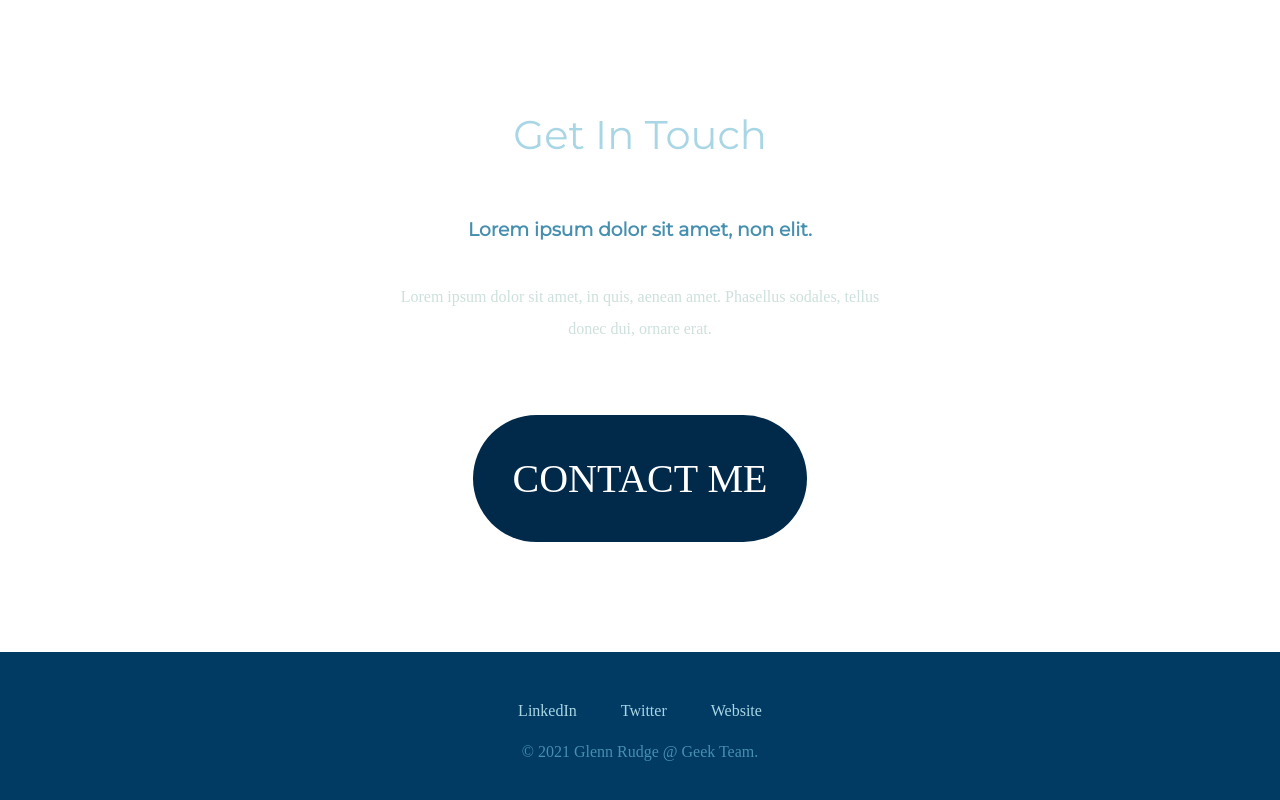
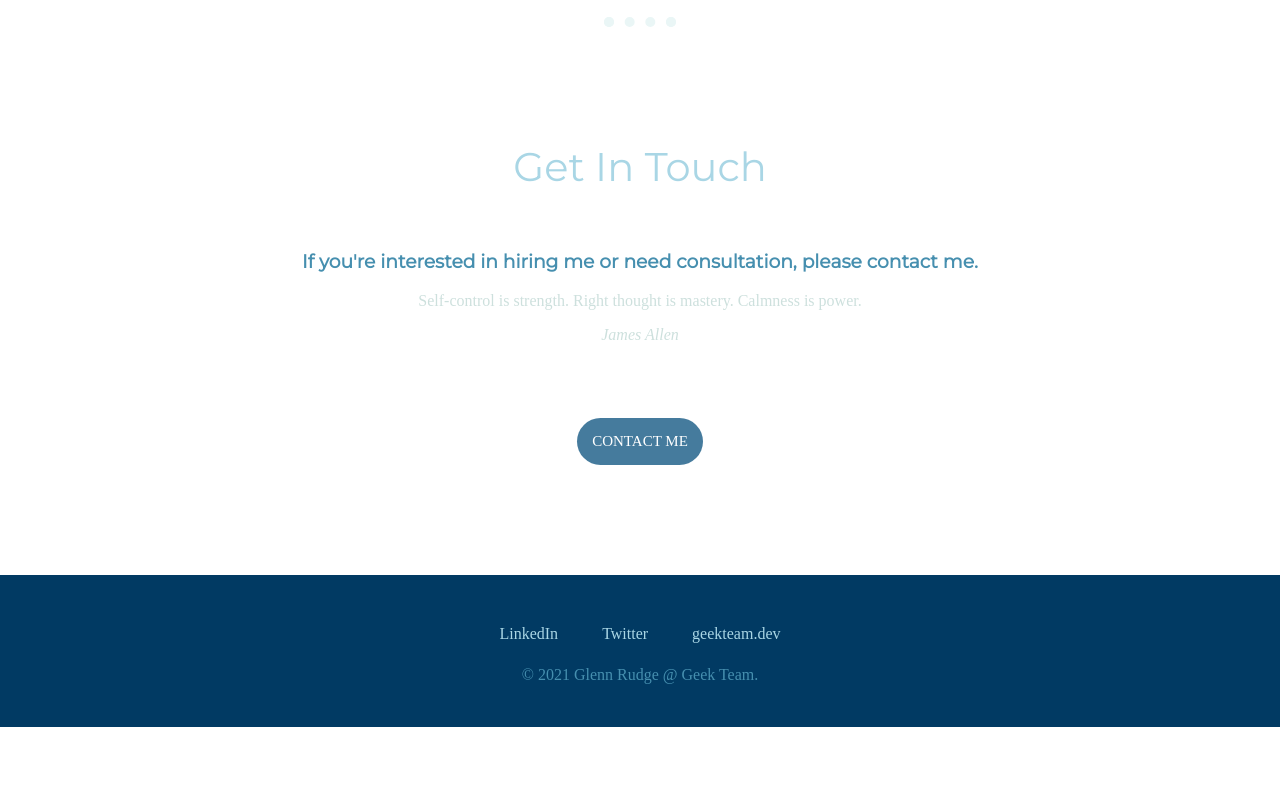
Before and after one commit to TacitReturn/glenn-rudge.github.io, a plain HTML site: page index.html in a window 1280 px wide. Shown: the part 2482-3282 px from the top of the page. After the commit the page ends 3209 px from the top, so only its background shows below. Drawn offline with Linux system fonts and the light colour scheme; a web font is replaced by a local one.

Commit message:
[Cv] completed website.

```diff
--- a/css/main.css
+++ b/css/main.css
@@ -135,21 +135,32 @@ left: 25%;
     border-radius: 88px;
     color: #FFFFFF;
     font-family: 'Mate SC', serif;
-    font-size: 40px;
+    font-size: 15px;
     font-weight: 100;
-    padding: 40px;
-    background-color: #012A4A;
+    padding: 15px;
+    background-color: #457b9d;
     text-decoration: none;
     display: inline-block;
     cursor: pointer;
     text-align: center;
+    font-family: 'Mate SC', serif;
  }
 
  .contact-button:hover {
-    background: #114E7E;
+    background: #1d3557;
     border: solid #014F86 0;
     -webkit-border-radius: 100px;
     -moz-border-radius: 100px;
     border-radius: 100px;
     text-decoration: none;
+    color: #FFFFFF;
  }
+
+ blockquote {
+     display: block;
+ }
+
+ cite {
+     padding-bottom: 5%;
+     display: block;
+ }
--- a/index.html
+++ b/index.html
@@ -46,8 +46,9 @@
           <img class="mobile-image" src="./images/smartphone.png" alt="">
           <h3>Mobile Design</h3>
           <p>
-            Lorem ipsum dolor sit amet, mauris sed consectetuer. Etiam et eu, bibendum interdum,<br />
-            lacus quis mauris. Curabitur wisi, quisque vel eu, rutrum nam.
+            I first started experimenting with mobile development with Flutter,<br />
+            from there I wanted to learn more about Android development in particular, <br />
+            so I started learning Java.
           </p>
         </div>
       </div>
@@ -55,18 +56,21 @@
       <hr>
       <div class="contact-me">
         <h2>Get In Touch</h2>
-        <h3>Lorem ipsum dolor sit amet, non elit.</h3>
-        <p class="contact-message">Lorem ipsum dolor sit amet, in quis, aenean amet. Phasellus sodales, tellus donec dui, ornare erat.</p>
+        <h3>If you're interested in hiring me or need consultation, please contact me.</h3>
+        <blockquote>
+          Self-control is strength. Right thought is mastery. Calmness is power.
+        </blockquote>
+        <cite>James Allen</cite>
         <a class="btn contact-button" href="mailto:glennrudge@outlook.com">CONTACT ME</a>
       </div>
     </div>
 
 
     <div class="bottom-container">
-      <a class="footer-link" href="https://www.linkedin.com/in/glenn-rudge/">LinkedIn</a>
-      <a class="footer-link" href="https://twitter.com/">Twitter</a>
-      <a class="footer-link" href="geekteam.dev">Website</a>
-      <p class="copy-right">© 2021 Glenn Rudge @ Geek Team.</p>
+      <a target="_blank" class="footer-link" href="https://www.linkedin.com/in/glenn-rudge/">LinkedIn</a>
+      <a target="_blank" class="footer-link" href="https://twitter.com/">Twitter</a>
+      <a target="_blank" class="footer-link" href="geekteam.dev">geekteam.dev</a>
+      <p target="_blank" class="copy-right">© 2021 Glenn Rudge @ Geek Team.</p>
     </div>
   </body>
 </html>
```
Also changed, not shown: images/photo-1534665482403-a909d0d97c67.jpg (added).
